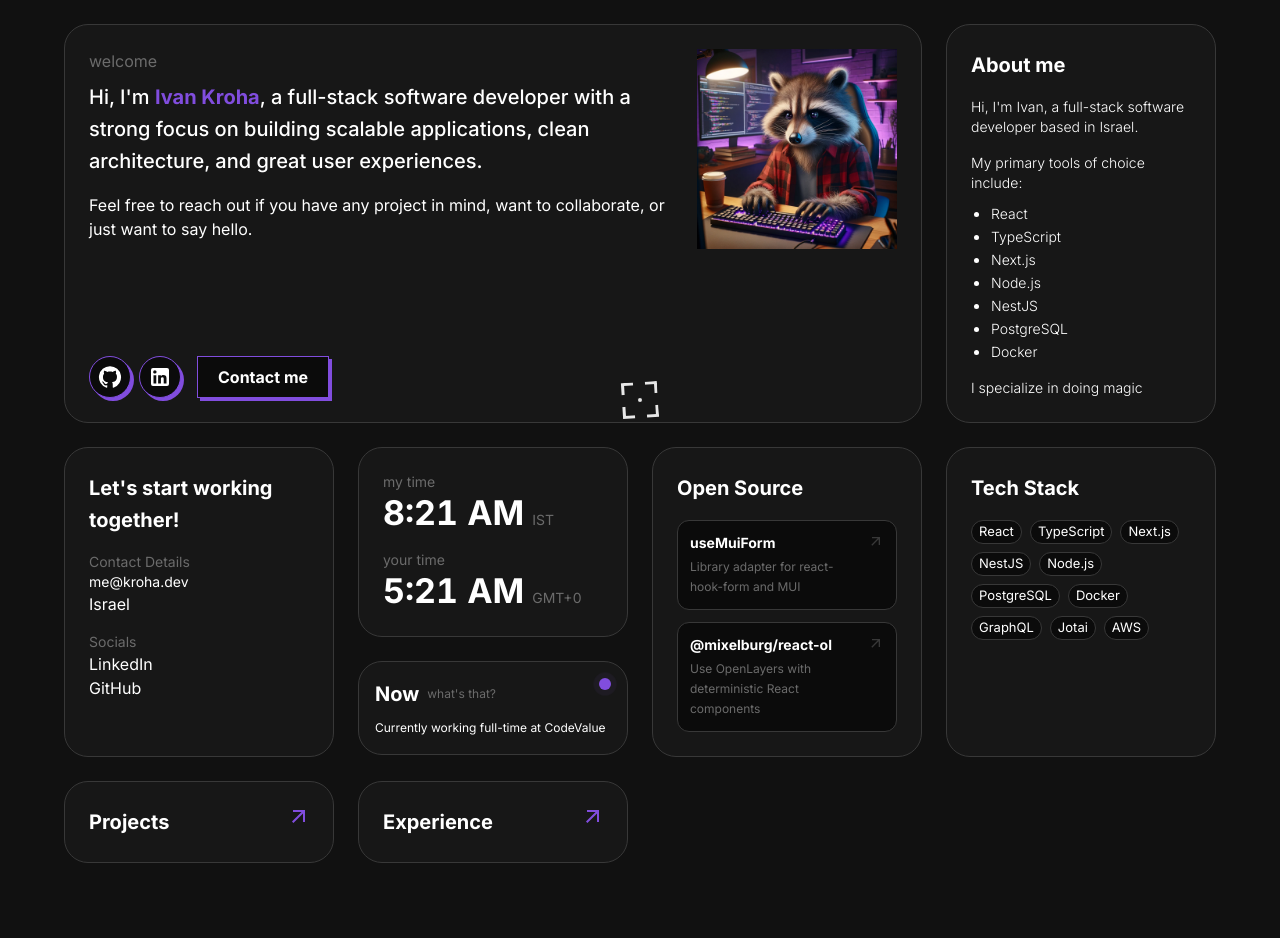
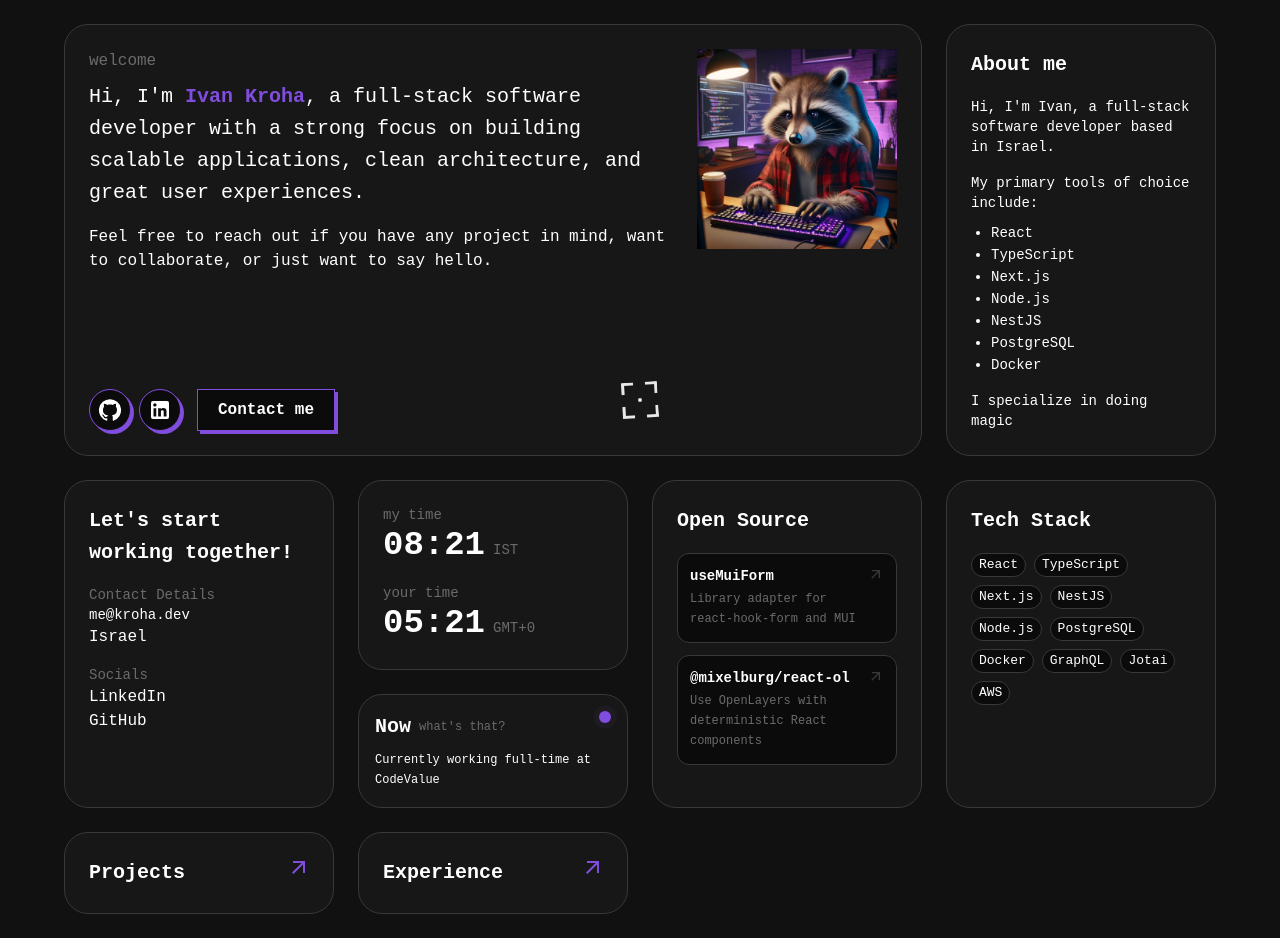
Before and after one commit to mixelburg/portfolio, a Next.js app: page / in a window 1280 px wide. Before the commit the page ends 887 px from the top, so only its background shows below. Built offline with nearby package versions, Linux system fonts and the light colour scheme.

Commit message:
refactor: simplify Card component usage across multiple cards

```diff
--- a/src/components/TimeCard.tsx
+++ b/src/components/TimeCard.tsx
@@ -17,17 +17,17 @@
       // Israel time (IST/IDT)
       const israelTime = now.toLocaleTimeString('en-US', {
         timeZone: 'Asia/Jerusalem',
-        hour: 'numeric',
+        hour: '2-digit',
         minute: '2-digit',
-        hour12: true,
+        hour12: false,
       });
       setMyTime(israelTime);
 
       // Visitor time
       const visitorTimeStr = now.toLocaleTimeString('en-US', {
-        hour: 'numeric',
+        hour: '2-digit',
         minute: '2-digit',
-        hour12: true,
+        hour12: false,
       });
       setVisitorTime(visitorTimeStr);
 
--- a/src/theme.ts
+++ b/src/theme.ts
@@ -39,7 +39,7 @@
     },
   },
   typography: {
-    fontFamily: '"Inter", sans-serif',
+    fontFamily: '"JetBrains Mono", monospace',
   },
   shape: {
     borderRadius: 12,
```
